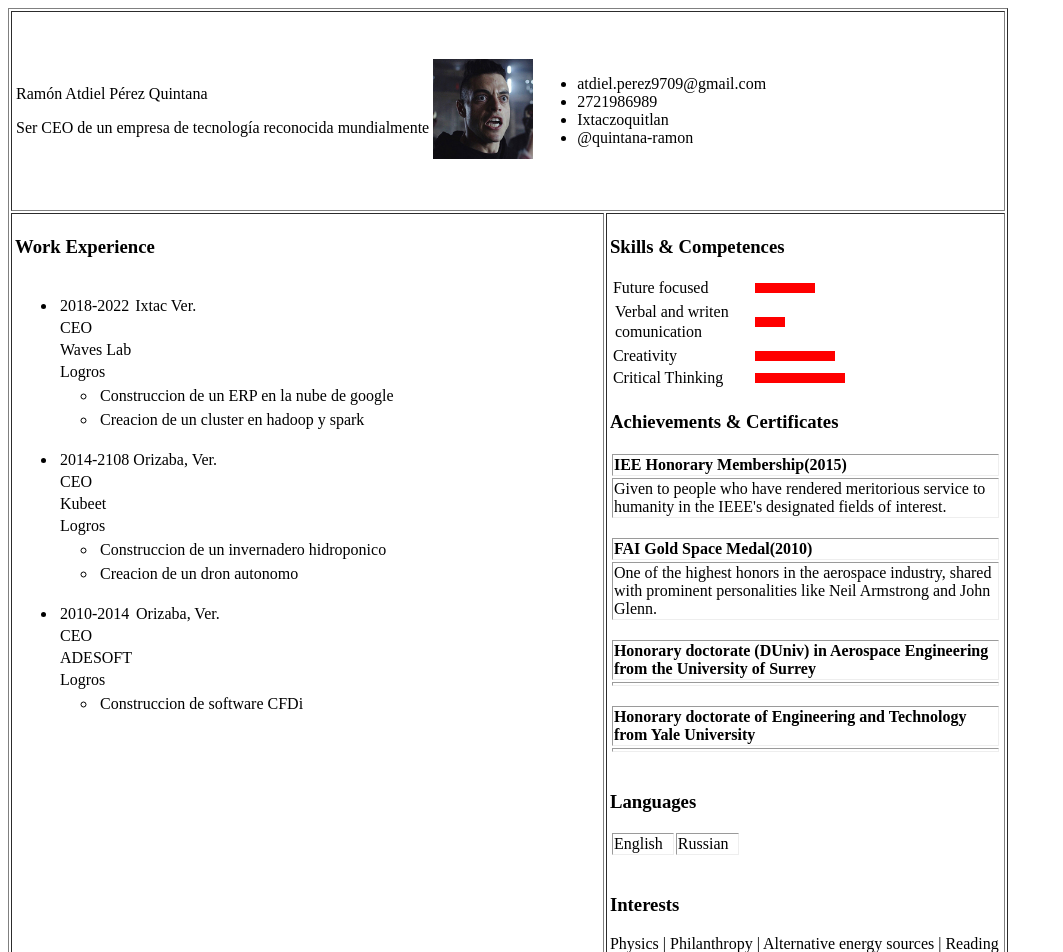
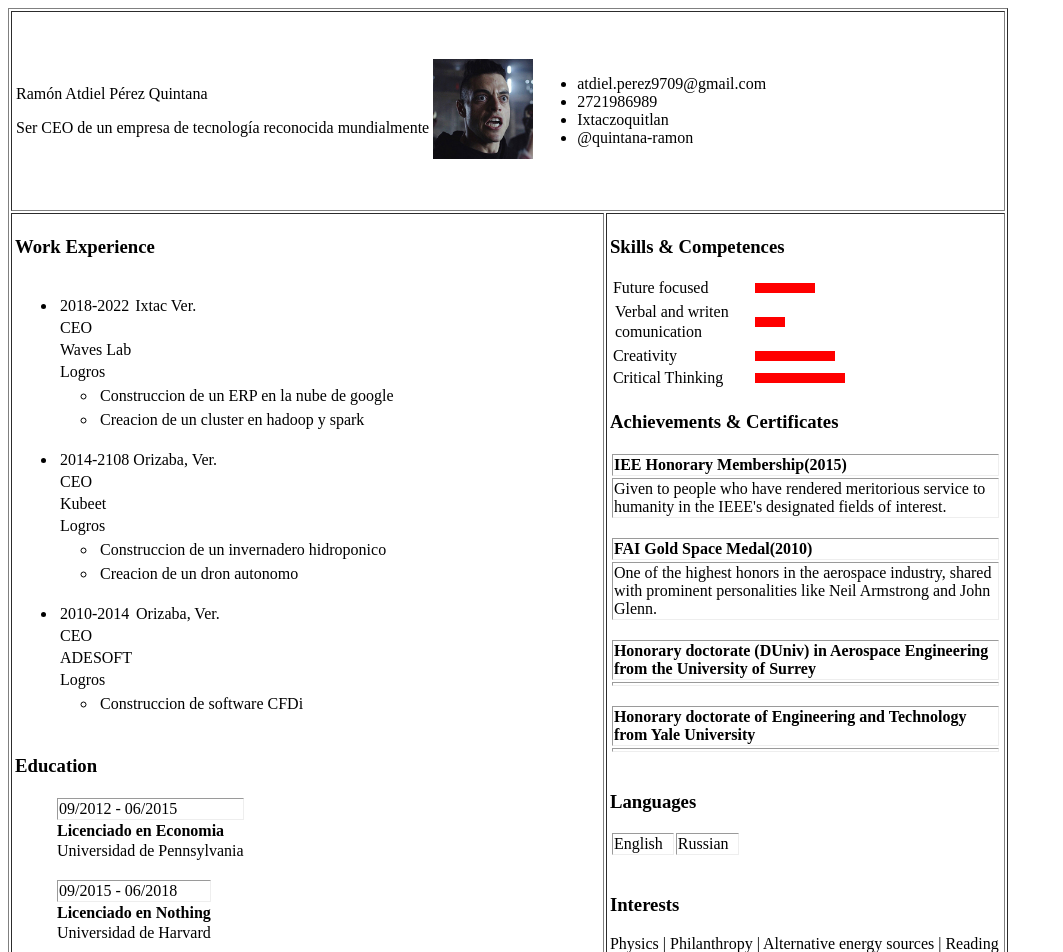
Before and after one commit to quintana-ramon/quintana-ramon.github.io, an Angular app: page / in a window 1280 px wide. Shown: the top 952 px of the page, without its empty margins (0-1063 px from the left). Built offline with nearby package versions, Linux system fonts and the light colour scheme.

Commit message:
issue #9 has been completed

```diff
--- a/src/app/app.component.html
+++ b/src/app/app.component.html
@@ -6,6 +6,9 @@
   <td style="vertical-align: top; width: 600px;">
     <tr>
       <app-work-experience></app-work-experience>
+    </tr>
+    <tr>
+      <app-education></app-education>
     </tr>
   </td>
   <td style="vertical-align: top; width: 400px;">
--- a/src/app/app.module.ts
+++ b/src/app/app.module.ts
@@ -8,6 +8,7 @@ import { SkillsComponent } from './skills/skills.component';
 import { AchievementsComponent } from './achievements/achievements.component';
 import { LanguagesComponent } from './languages/languages.component';
 import { InterestsComponent } from './interests/interests.component';
+import { EducationComponent } from './education/education.component';
 
 @NgModule({
   declarations: [
@@ -18,6 +19,7 @@ import { InterestsComponent } from './interests/interests.component';
     AchievementsComponent,
     LanguagesComponent,
     InterestsComponent,
+    EducationComponent,
   ],
   imports: [BrowserModule],
   providers: [],
--- /dev/null
+++ b/src/app/education/education.component.html
@@ -0,0 +1,16 @@
+<div>
+    <h3>Education</h3>
+    <ul *ngFor="let edu of education">
+        <tr>
+            <td>
+                {{ edu.fechaInicio }} - {{ edu.fechaFin }}
+            </td>
+        </tr>
+        <tr>
+            <h4 style="margin: 0;">{{ edu.certificado }}</h4>
+        </tr>
+        <tr>
+            {{ edu.colegio }}
+        </tr>
+    </ul>
+</div>
--- /dev/null
+++ b/src/app/education/education.component.ts
@@ -0,0 +1,29 @@
+import { Component, OnInit } from '@angular/core';
+
+@Component({
+  selector: 'app-education',
+  templateUrl: './education.component.html',
+  styleUrls: ['./education.component.css'],
+})
+export class EducationComponent implements OnInit {
+  education: Array<any> = [];
+
+  constructor() {}
+
+  ngOnInit(): void {
+    let edu1 = {
+      fechaInicio: '09/2012',
+      fechaFin: '06/2015',
+      certificado: 'Licenciado en Economia',
+      colegio: 'Universidad de Pennsylvania',
+    };
+    let edu2 = {
+      fechaInicio: '09/2015',
+      fechaFin: '06/2018',
+      certificado: 'Licenciado en Nothing',
+      colegio: 'Universidad de Harvard',
+    };
+
+    this.education.push(edu1, edu2);
+  }
+}
```
Also changed, not shown: src/app/education/education.component.css (added), 1 other file (tests, documents, lock files or other folders).
